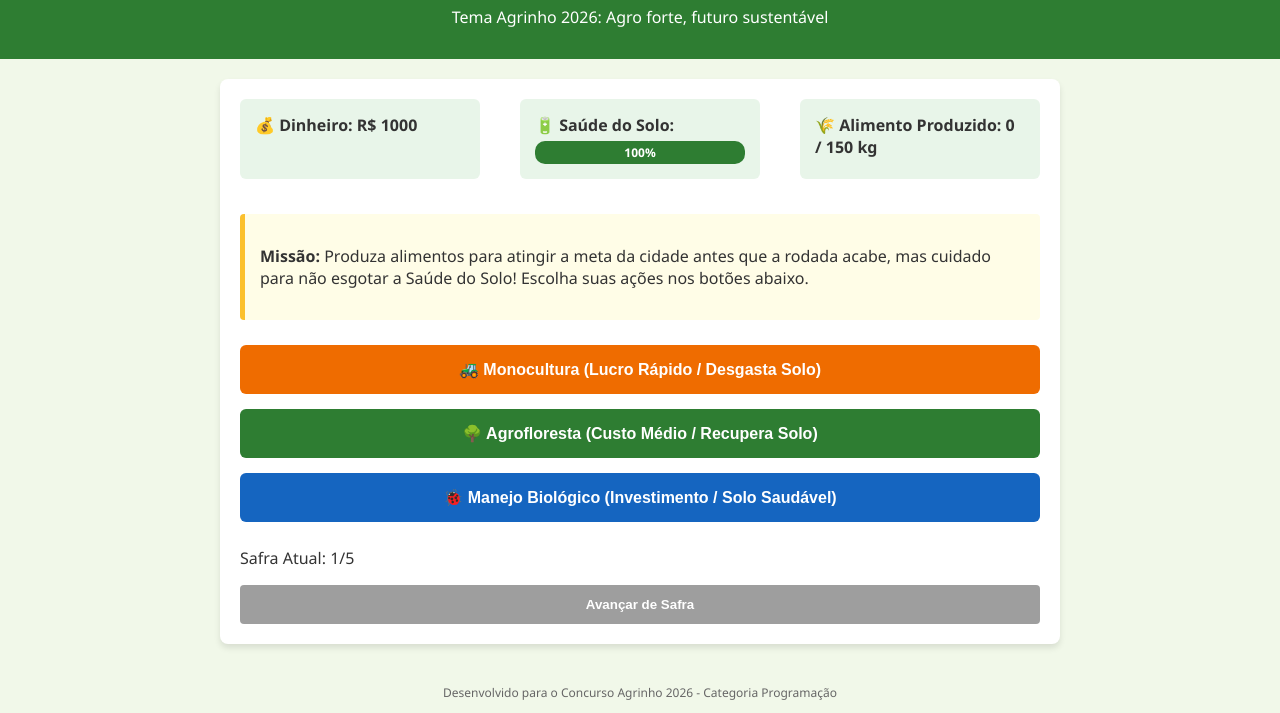
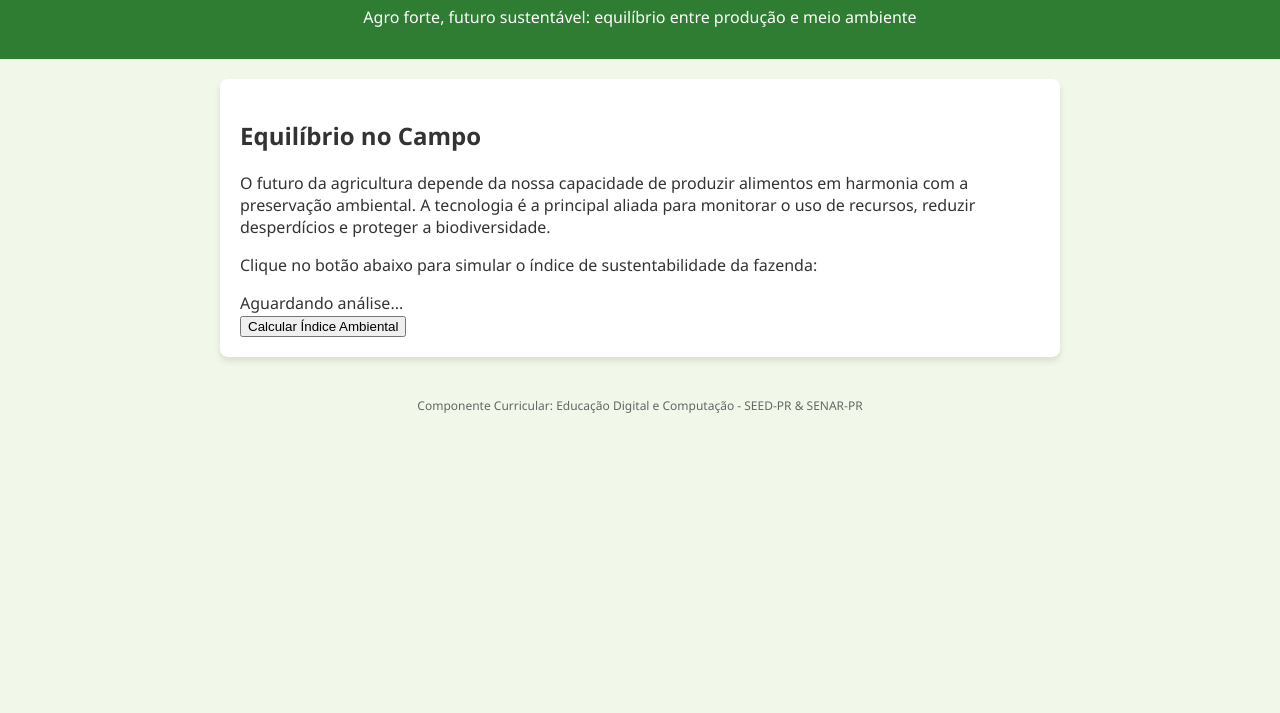
Before and after one commit to guilhermecortinove/Agrinho, a plain HTML site: page index.html in a window 1280 px wide. Shown: the part 95-808 px from the top of the page. Drawn offline with Linux system fonts and the light colour scheme.

Commit message:
Update index.html

```diff
--- a/index.html
+++ b/index.html
@@ -3,52 +3,34 @@
 <head>
     <meta charset="UTF-8">
     <meta name="viewport" content="width=device-width, initial-scale=1.0">
-    <title>AgroConsciente: O Desafio do Equilíbrio</title>
+    <title>Agrinho 2026 - Agro Forte, Futuro Sustentável</title>
     <link rel="stylesheet" href="style.css">
 </head>
 <body>
 
     <header>
-        <h1>AgroConsciente</h1>
-        <p>Tema Agrinho 2026: Agro forte, futuro sustentável</p>
+        <div class="container">
+            <h1>Concurso Agrinho 2026</h1>
+            <p class="subtitle">Agro forte, futuro sustentável: equilíbrio entre produção e meio ambiente</p>
+        </div>
     </header>
 
-    <main>
-        <section id="status-painel">
-            <div class="status-card">
-                <span>💰 Dinheiro:</span>
-                <span id="txt-dinheiro">R$ 1000</span>
+    <main class="container">
+        <section class="card">
+            <h2>Equilíbrio no Campo</h2>
+            <p>O futuro da agricultura depende da nossa capacidade de produzir alimentos em harmonia com a preservação ambiental. A tecnologia é a principal aliada para monitorar o uso de recursos, reduzir desperdícios e proteger a biodiversidade.</p>
+            <div id="status-container">
+                <p>Clique no botão abaixo para simular o índice de sustentabilidade da fazenda:</p>
+                <div id="indicador" class="neutro">Aguardando análise...</div>
             </div>
-            <div class="status-card">
-                <span>🔋 Saúde do Solo:</span>
-                <div class="barra-progresso">
-                    <div id="barra-solo" style="width: 100%;">100%</div>
-                </div>
-            </div>
-            <div class="status-card">
-                <span>🌾 Alimento Produzido:</span>
-                <span id="txt-alimento">0 / 150 kg</span>
-            </div>
-        </section>
-
-        <section id="tela-mensagem">
-            <p id="texto-tutorial"><strong>Missão:</strong> Produza alimentos para atingir a meta da cidade antes que a rodada acabe, mas cuidado para não esgotar a Saúde do Solo! Escolha suas ações nos botões abaixo.</p>
-        </section>
-
-        <section id="controles">
-            <button id="btn-quimico" class="btn-acao">🚜 Monocultura (Lucro Rápido / Desgasta Solo)</button>
-            <button id="btn-sustentavel" class="btn-acao">🌳 Agrofloresta (Custo Médio / Recupera Solo)</button>
-            <button id="btn-biologico" class="btn-acao">🐞 Manejo Biológico (Investimento / Solo Saudável)</button>
-        </section>
-
-        <section id="progresso-jogo">
-            <p>Safra Atual: <span id="txt-safra">1</span>/5</p>
-            <button id="btn-proxima-safra" class="desativado" disabled>Avançar de Safra</button>
+            <button id="btn-simular">Calcular Índice Ambiental</button>
         </section>
     </main>
 
     <footer>
-        <p>Desenvolvido para o Concurso Agrinho 2026 - Categoria Programação</p>
+        <div class="container">
+            <p>Componente Curricular: Educação Digital e Computação - SEED-PR & SENAR-PR</p>
+        </div>
     </footer>
 
     <script src="script.js"></script>
```
